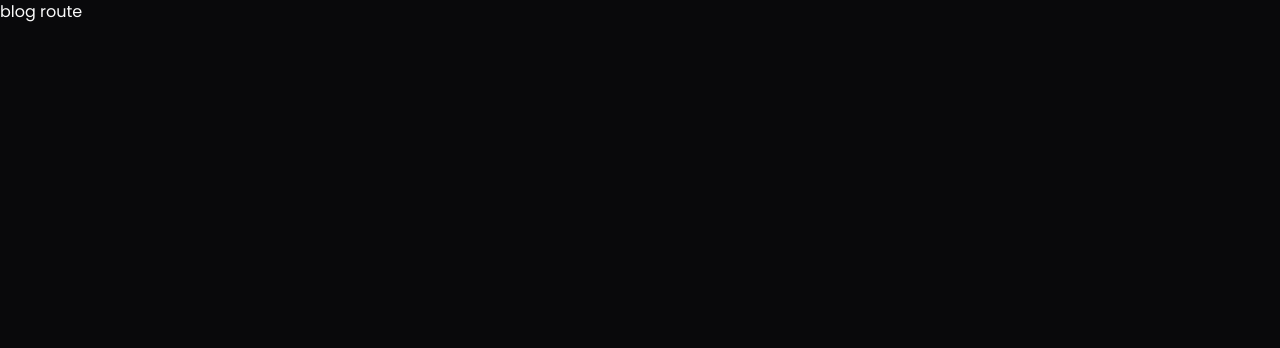
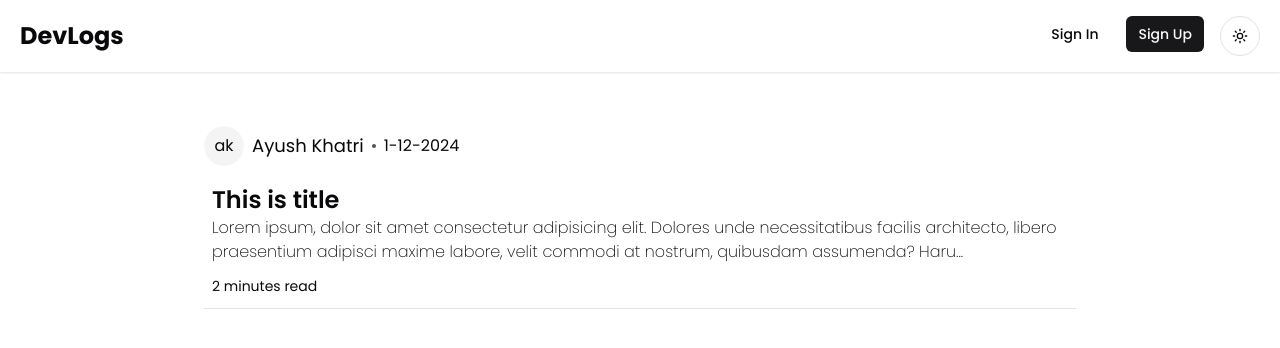
Before and after one commit to ayush-khatrii/blog-frontend, a React (Vite) app: page /blogs in a window 1280 px wide. Shown: the top 348 px of the page. Built offline with nearby package versions, Linux system fonts and the light colour scheme; no server answers.

Commit message:
Added: Blogs component

```diff
--- a/package.json
+++ b/package.json
@@ -10,6 +10,7 @@
     "preview": "vite preview"
   },
   "dependencies": {
+    "@radix-ui/react-avatar": "^1.1.1",
     "@radix-ui/react-label": "^2.1.0",
     "@radix-ui/react-slot": "^1.1.0",
     "@radix-ui/react-toast": "^1.2.2",
--- a/src/App.tsx
+++ b/src/App.tsx
@@ -4,6 +4,7 @@ import SignIn from "./components/sign-in"
 import Layout from './components/Layout'
 import Blog from './components/Blog'
 import Homepage from './components/homepage'
+import BlogPost from './components/BlogPost'
 
 const App = () => {
   return (
@@ -15,7 +16,7 @@ const App = () => {
             <Route path="/sign-up" element={<SignUp />} />
             <Route path="/sign-in" element={<SignIn />} />
             <Route path="/blogs" element={<Blog />} />
-            {/* <Route path="/blog/:id" element={<Blog />} /> */}
+            <Route path="/blog/:id" element={<BlogPost />} />
           </Routes>
         </Layout>
       </BrowserRouter>
--- a/src/components/Blog.tsx
+++ b/src/components/Blog.tsx
@@ -1,9 +1,17 @@
+import BlogCard from "./BlogCard"
+import Navbar from "./Navbar";
+
 const Blog = () => {
   return (
-    <section>
-      blog route
-    </section>
+    <>
+      <Navbar />
+      <section className="flex justify-center items-center mt-28">
+        <div className="flex justify-center items-center gap-3 flex-col">
+          <BlogCard />
+        </div>
+      </section>
+    </>
   )
 }
 
-export default Blog
+export default Blog;
--- /dev/null
+++ b/src/components/BlogCard.tsx
@@ -0,0 +1,35 @@
+import { Avatar, AvatarFallback } from "./ui/avatar"
+
+const BlogCard = () => {
+  const some = `Lorem ipsum, dolor sit amet consectetur adipisicing elit. Dolores unde necessitatibus facilis architecto, libero praesentium adipisci maxime labore, velit commodi at nostrum, quibusdam assumenda? Harum quidem eligendi maxime eaque excepturi alias nobis corporis, ex dolores soluta hic suscipit autem delectus eos sequi laborum ratione! Repudiandae nostrum deserunt accusantium cum reiciendis facere explicabo modi ullam? Cumque molestias numquam quod possimus deleniti hic ex blanditiis eum. Quam numquam sequi cum, aspernatur itaque reprehenderit! Iusto sequi ipsa adipisci, dolorum nemo totam aliquam aspernatur voluptas minus ad cumque officiis inventore quasi autem sint iure architecto magnam saepe temporibus! Accusantium saepe ea reiciendis? Tempore, odio.`
+  return (
+    <div className="w-full max-w-4xl mx-auto rounded cursor-pointer">
+      <div className="flex flex-wrap gap-3 px-3 py-2 flex-col">
+        <div className="flex gap-2 justify-start items-center">
+          <Avatar>
+            <AvatarFallback>ak</AvatarFallback>
+          </Avatar>
+          <h1 className="text-lg my-3">Ayush Khatri</h1>
+
+          <div className="w-1 h-1 bg-foreground rounded-full opacity-70">
+          </div>
+          <span>
+            {`1-12-2024`}
+          </span>
+        </div>
+        <div className="flex pl-2 justify-between">
+          <div className="w-auto">
+            <h1 className="text-2xl font-semibold">This is title</h1>
+            <p className="text-base font-extralight">
+              {some.slice(0, 200) + "..."}
+            </p>
+          </div>
+        </div>
+        <div className="text-sm pl-2 dark:text-zinc-400 ">2 minutes read</div>
+        <hr />
+      </div>
+    </div>
+  )
+}
+
+export default BlogCard
--- /dev/null
+++ b/src/components/BlogPost.tsx
@@ -0,0 +1,7 @@
+const BlogPost = () => {
+  return (
+    <section>BlogPost</section>
+  )
+}
+
+export default BlogPost;
--- a/src/components/Navbar.tsx
+++ b/src/components/Navbar.tsx
@@ -1,22 +1,22 @@
+import { Link } from "react-router-dom";
 import { Button } from "./ui/button";
+import ThemeSwitchButton from "./ThemeSwitchButton";
 
 const Navbar = () => {
-  const isLoggedIn = false;
+  // const isLoggedIn = false;
   return (
-    <nav className="flex justify-between items-center">
-      <div>
-        <h1 className="font-bold">blogIt</h1>
+    <header className="shadow-sm fixed w-full z-[200] px-5 py-4 mb-10 bg-background dark:shadow-neutral-900 shadow-zinc-200">
+      <div className="container mx-auto  flex justify-between items-center">
+        <Link to="/" className="text-2xl font-bold">DevLogs</Link>
+        <nav>
+          <ul className="flex space-x-4">
+            <li><Link to="/signin"><Button size="sm" variant="ghost">Sign In</Button></Link></li>
+            <li><Link to="/signup"><Button size="sm">Sign Up</Button></Link></li>
+            <ThemeSwitchButton />
+          </ul>
+        </nav>
       </div>
-      <div>
-        {isLoggedIn &&
-          <div className="flex justify-center items-center gap-3">
-            <Button variant="outline">
-              Sign In
-            </Button>
-          </div>
-        }
-      </div>
-    </nav>
+    </header>
   )
 }
 
--- /dev/null
+++ b/src/components/ui/avatar.tsx
@@ -0,0 +1,48 @@
+import * as React from "react"
+import * as AvatarPrimitive from "@radix-ui/react-avatar"
+
+import { cn } from "@/lib/utils"
+
+const Avatar = React.forwardRef<
+  React.ElementRef<typeof AvatarPrimitive.Root>,
+  React.ComponentPropsWithoutRef<typeof AvatarPrimitive.Root>
+>(({ className, ...props }, ref) => (
+  <AvatarPrimitive.Root
+    ref={ref}
+    className={cn(
+      "relative flex h-10 w-10 shrink-0 overflow-hidden rounded-full",
+      className
+    )}
+    {...props}
+  />
+))
+Avatar.displayName = AvatarPrimitive.Root.displayName
+
+const AvatarImage = React.forwardRef<
+  React.ElementRef<typeof AvatarPrimitive.Image>,
+  React.ComponentPropsWithoutRef<typeof AvatarPrimitive.Image>
+>(({ className, ...props }, ref) => (
+  <AvatarPrimitive.Image
+    ref={ref}
+    className={cn("aspect-square h-full w-full", className)}
+    {...props}
+  />
+))
+AvatarImage.displayName = AvatarPrimitive.Image.displayName
+
+const AvatarFallback = React.forwardRef<
+  React.ElementRef<typeof AvatarPrimitive.Fallback>,
+  React.ComponentPropsWithoutRef<typeof AvatarPrimitive.Fallback>
+>(({ className, ...props }, ref) => (
+  <AvatarPrimitive.Fallback
+    ref={ref}
+    className={cn(
+      "flex h-full w-full items-center justify-center rounded-full bg-muted",
+      className
+    )}
+    {...props}
+  />
+))
+AvatarFallback.displayName = AvatarPrimitive.Fallback.displayName
+
+export { Avatar, AvatarImage, AvatarFallback }
--- /dev/null
+++ b/src/components/ui/card.tsx
@@ -0,0 +1,79 @@
+import * as React from "react"
+
+import { cn } from "@/lib/utils"
+
+const Card = React.forwardRef<
+  HTMLDivElement,
+  React.HTMLAttributes<HTMLDivElement>
+>(({ className, ...props }, ref) => (
+  <div
+    ref={ref}
+    className={cn(
+      "rounded-lg border bg-card text-card-foreground shadow-sm",
+      className
+    )}
+    {...props}
+  />
+))
+Card.displayName = "Card"
+
+const CardHeader = React.forwardRef<
+  HTMLDivElement,
+  React.HTMLAttributes<HTMLDivElement>
+>(({ className, ...props }, ref) => (
+  <div
+    ref={ref}
+    className={cn("flex flex-col space-y-1.5 p-6", className)}
+    {...props}
+  />
+))
+CardHeader.displayName = "CardHeader"
+
+const CardTitle = React.forwardRef<
+  HTMLDivElement,
+  React.HTMLAttributes<HTMLDivElement>
+>(({ className, ...props }, ref) => (
+  <div
+    ref={ref}
+    className={cn(
+      "text-2xl font-semibold leading-none tracking-tight",
+      className
+    )}
+    {...props}
+  />
+))
+CardTitle.displayName = "CardTitle"
+
+const CardDescription = React.forwardRef<
+  HTMLDivElement,
+  React.HTMLAttributes<HTMLDivElement>
+>(({ className, ...props }, ref) => (
+  <div
+    ref={ref}
+    className={cn("text-sm text-muted-foreground", className)}
+    {...props}
+  />
+))
+CardDescription.displayName = "CardDescription"
+
+const CardContent = React.forwardRef<
+  HTMLDivElement,
+  React.HTMLAttributes<HTMLDivElement>
+>(({ className, ...props }, ref) => (
+  <div ref={ref} className={cn("p-6 pt-0", className)} {...props} />
+))
+CardContent.displayName = "CardContent"
+
+const CardFooter = React.forwardRef<
+  HTMLDivElement,
+  React.HTMLAttributes<HTMLDivElement>
+>(({ className, ...props }, ref) => (
+  <div
+    ref={ref}
+    className={cn("flex items-center p-6 pt-0", className)}
+    {...props}
+  />
+))
+CardFooter.displayName = "CardFooter"
+
+export { Card, CardHeader, CardFooter, CardTitle, CardDescription, CardContent }
--- a/src/main.tsx
+++ b/src/main.tsx
@@ -5,7 +5,7 @@ import { ThemeProvider } from 'next-themes'
 createRoot(document.getElementById('root')!).render(
   <>
     <ThemeProvider
-      defaultTheme='dark'
+      defaultTheme='light'
       attribute="class"
     >
       <App />
```
Also changed, not shown: src/components/Layout.tsx (+0 -12 lines), 1 other file (tests, documents, lock files or other folders).
